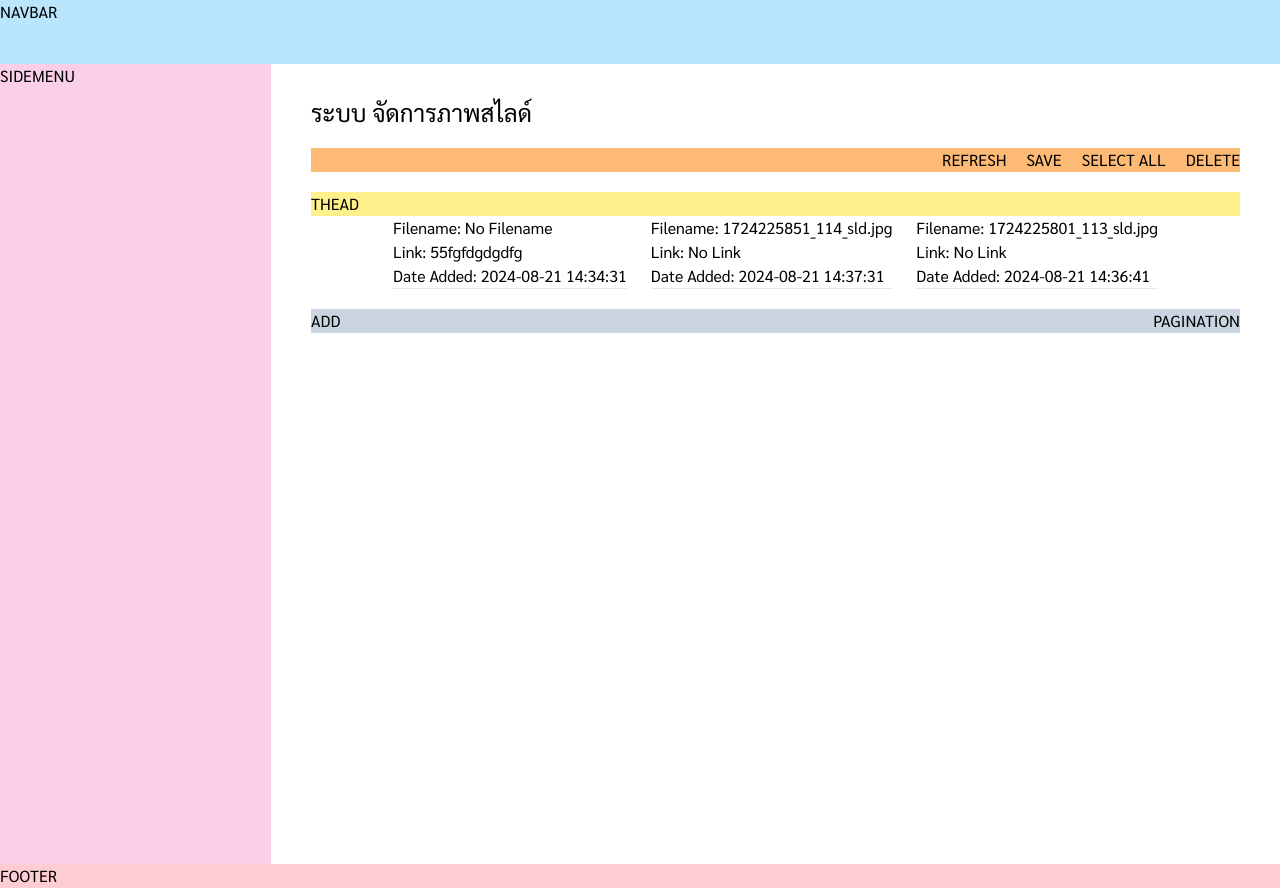
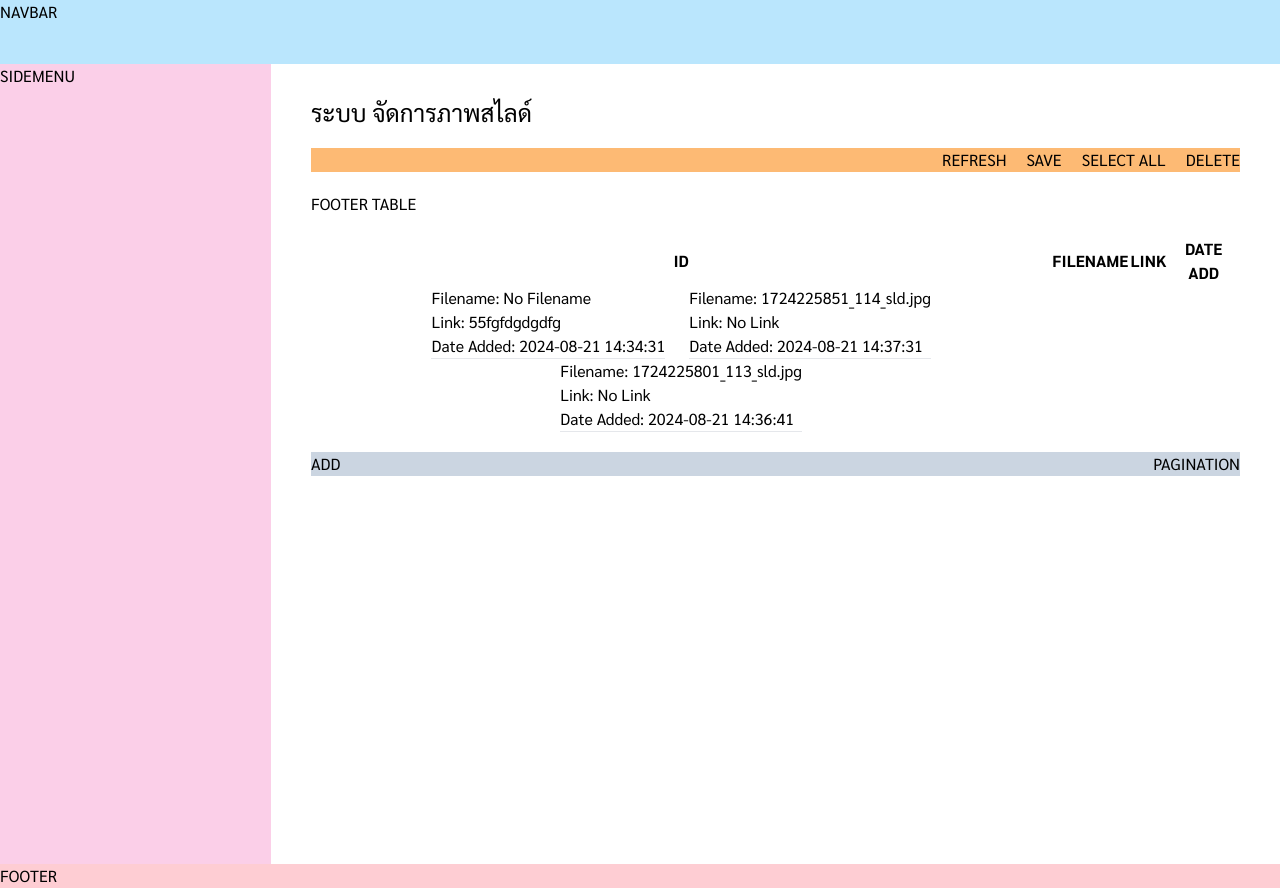
Before and after one commit to PN23CH/dev_practice, a PHP site: page /manage.php in a window 1280 px wide. Run offline with PHP 8.4, Linux system fonts and the light colour scheme; lists and menus that the app fills with data are empty; some libraries are stand-ins or nearby versions.

Commit message:
start-to-create-data-row

```diff
--- a/src/manage.php
+++ b/src/manage.php
@@ -29,10 +29,18 @@
                     <div>SELECT ALL</div>
                     <div>DELETE</div>
                 </div>
-                <div>
-                    <div class="bg-yellow-200">THEAD</div>
-                    <div id="dataSlide" class="flex flex-wrap justify-center gap-x-6"></div>
-                </div>
+                <table class="w-full">
+                    <thead>
+                        <tr>
+                            <th>ID</th>
+                            <th>FILENAME</th>
+                            <th>LINK</th>
+                            <th>DATE ADD</th>
+                        </tr>
+                    </thead>
+                    <tbody id="dataSlide" class="flex flex-wrap justify-center gap-x-6"></tbody>
+                    <tfoot>FOOTER TABLE</tfoot>
+                </table>
                 <div class="flex justify-between items-center  bg-slate-300">
                     <div>ADD</div>
                     <div>PAGINATION</div>
```
